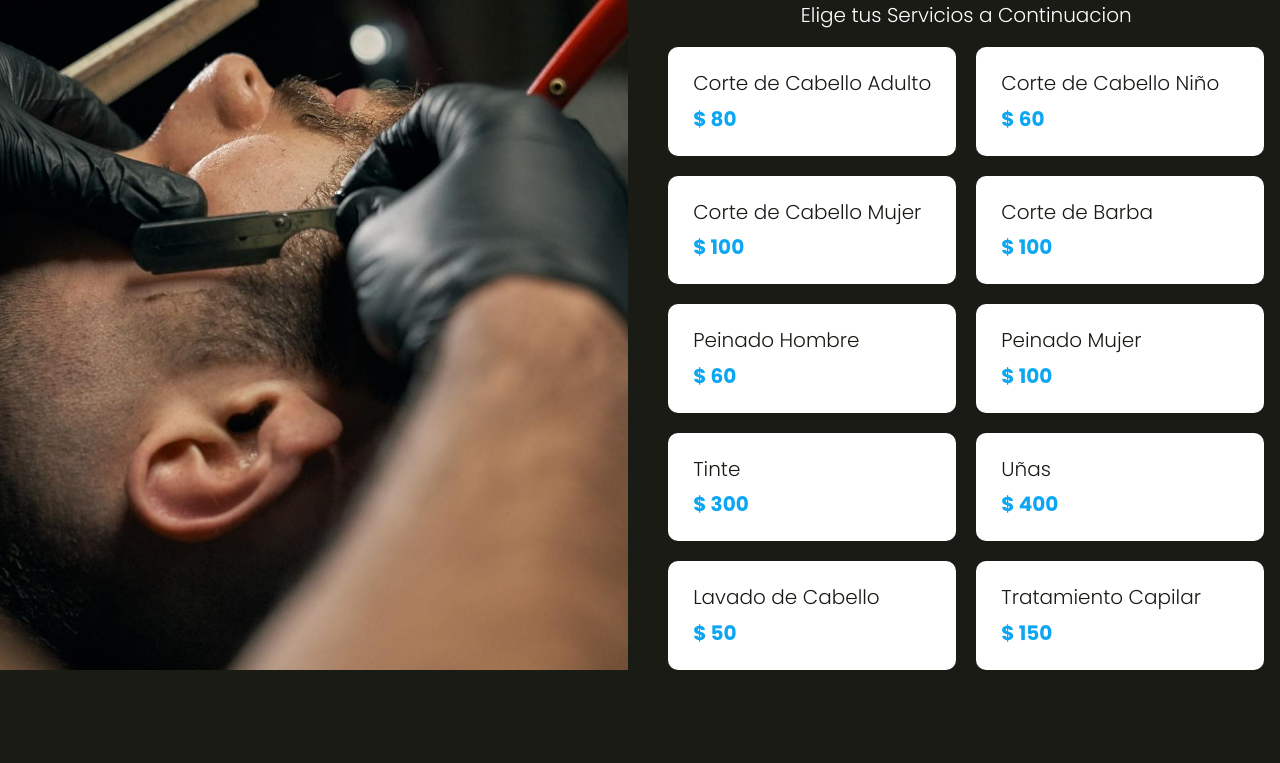
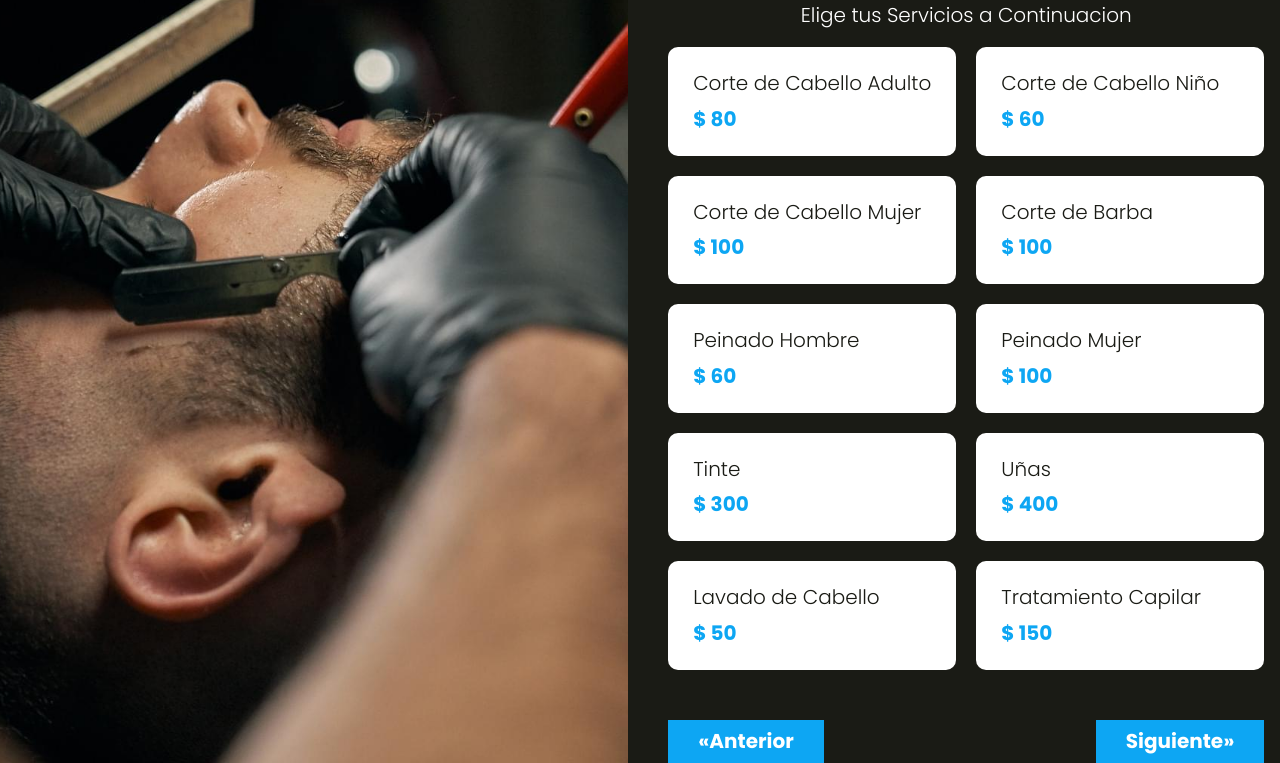
Before and after one commit to marmatva/AppSalon, a website: page index.html in a window 1280 px wide. Shown: the part 202-965 px from the top of the page. Before the commit the page ends 872 px from the top, so only its background shows below. Drawn offline with Linux system fonts and the light colour scheme.

Commit message:
Crea Paginación y da estilo

```diff
--- a/index.html
+++ b/index.html
@@ -33,6 +33,13 @@
             <div id="paso-3" class="seccion">
                 <h2>Resumen</h2>
             </div>
+
+
+            <div class="paginacion">
+                <button>&laquo;Anterior</button>
+                <button>Siguiente&raquo;</button>
+            </div>
+
         </div>
 
 
--- /dev/null
+++ b/src/scss/layout/_paginacion.scss
@@ -0,0 +1,20 @@
+.paginacion{
+    display: flex;
+    justify-content: space-between;
+    margin-top: $separacion;
+
+    button{
+        background-color: $azul;
+        padding: 1rem 3rem;
+        display: block;
+        text-align: center;
+        color: $blanco;
+        border: none;
+        font-weight: $bold;
+        font-size: 2rem;
+
+        &:hover{
+            cursor: pointer;
+        }
+    }
+}
```
Also changed, not shown: build/css/app.css, build/js/bundle.min.js, 2 other files.
